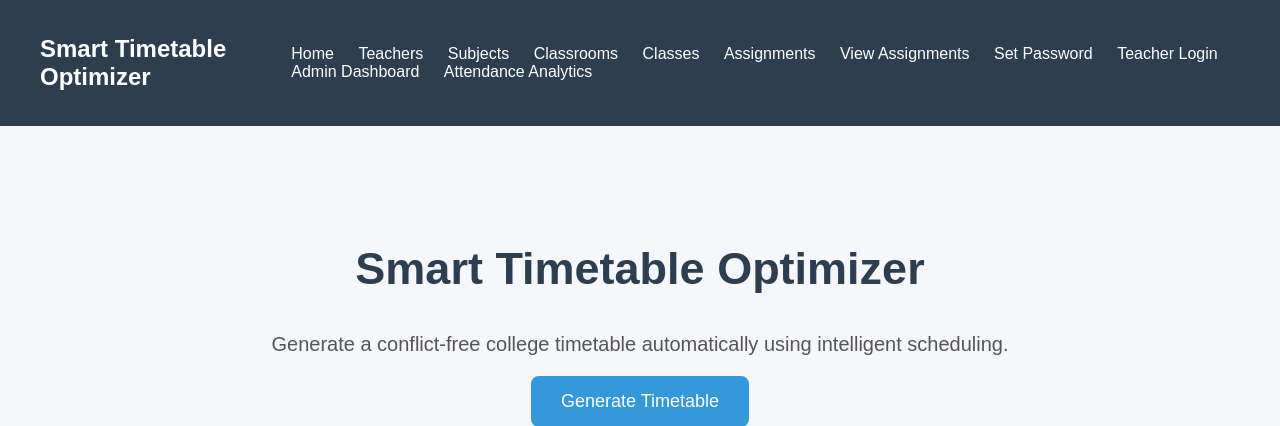
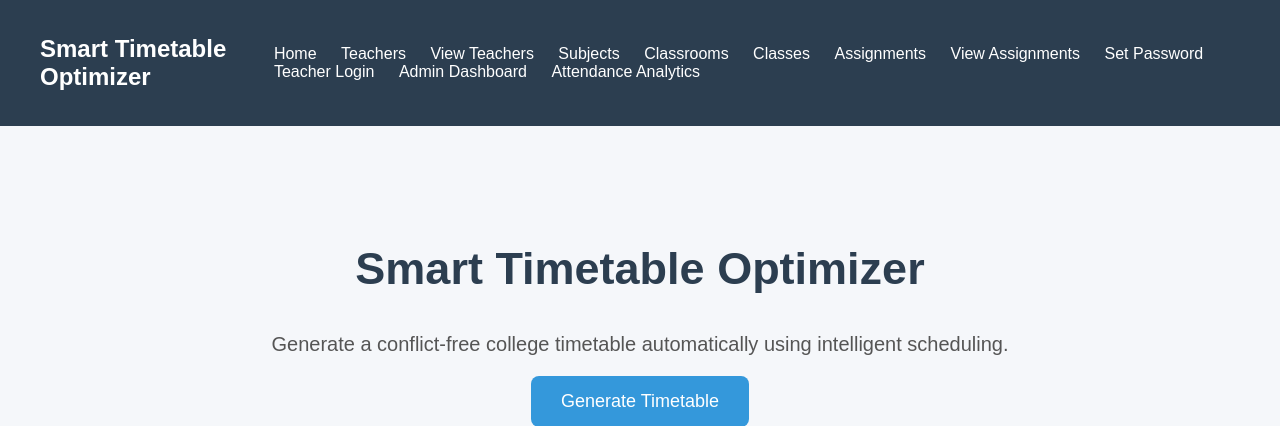
Before and after one commit to palakpj25hds/smart-timetable-optimizer, a Flask app: page / in a window 1280 px wide. Shown: the top 426 px of the page. Run offline with Flask 3, Linux system fonts and the light colour scheme.

Commit message:
Update index.html

```diff
--- a/templates/index.html
+++ b/templates/index.html
@@ -76,6 +76,7 @@
         <div>
             <a href="/">Home</a>
             <a href="/teacher">Teachers</a>
+            <a href="/view_teachers">View Teachers</a>
             <a href="/subject">Subjects</a>
             <a href="/classroom">Classrooms</a>
             <a href="/class">Classes</a>
```
